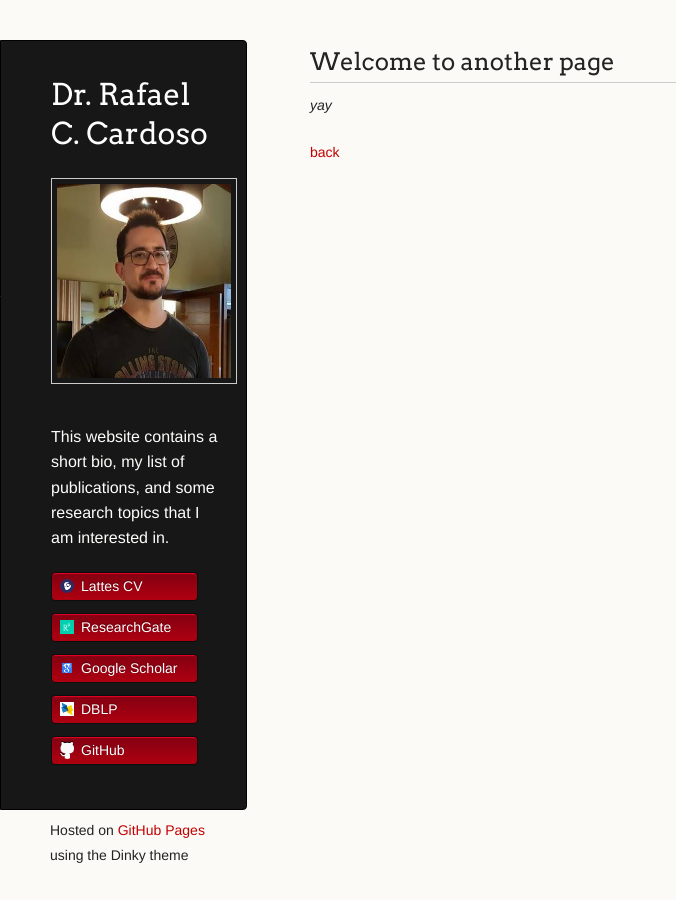
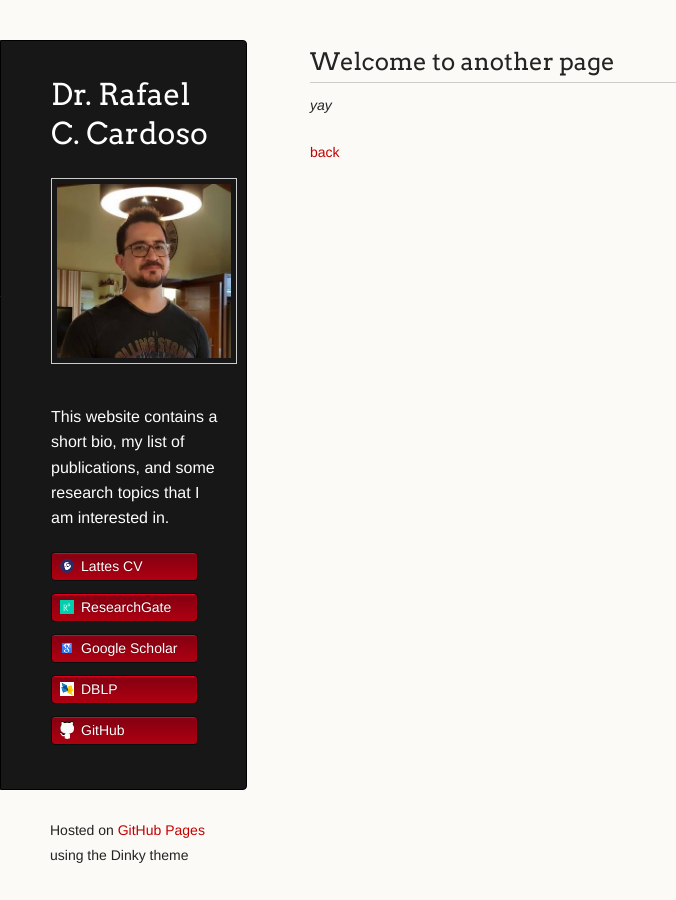
Before and after one commit to rafaelcaue/rafaelcaue.github.io, a Jekyll site: the page built from another-page.md, in a window 1280 px wide. Shown: the whole page, without its empty margins (0-676 px from the left). Built offline with Jekyll 4.4.1, drawn with Linux system fonts in a browser that asks for light colours; our own code applies the rules of GitHub Pages for plain Markdown files.

Commit message:
Resizing5

```diff
--- a/_layouts/default.html
+++ b/_layouts/default.html
@@ -19,7 +19,7 @@
       <header>
         <h1 class="header">{{ site.title | default: site.github.repository_name }}</h1>
         <figure>
-			<img src="/assets/images/me.jpg" width="174" height="194">
+			<img src="/assets/images/me.jpg" width="174" height="174">
 		</figure>
         <p class="header">{{ site.description | default: site.github.project_tagline }}</p>
 
```
